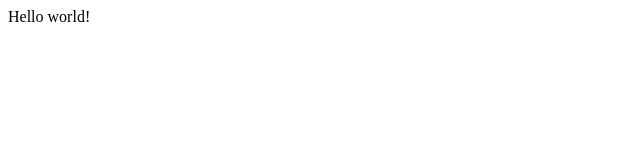
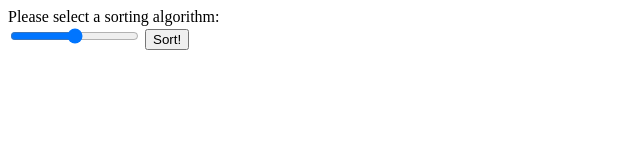
Before and after one commit to jbarca/SortingAlgorithmVisualiser, a plain HTML site: page index.html in a window 1280 px wide. Shown: the whole page, without its empty margins (0-640 px from the left). Drawn offline with Linux system fonts and the light colour scheme.

Commit message:
creating form

```diff
--- a/index.html
+++ b/index.html
@@ -1,6 +1,8 @@
 <!DOCTYPE html>
 <html>
-    <body>
-        Hello world!
-    </body>
+    <form>
+        Please select a sorting algorithm: <br>
+        <input type="range" name="algorithm">
+        <input type="submit" value="Sort!">
+    </form>
 </html>
```
